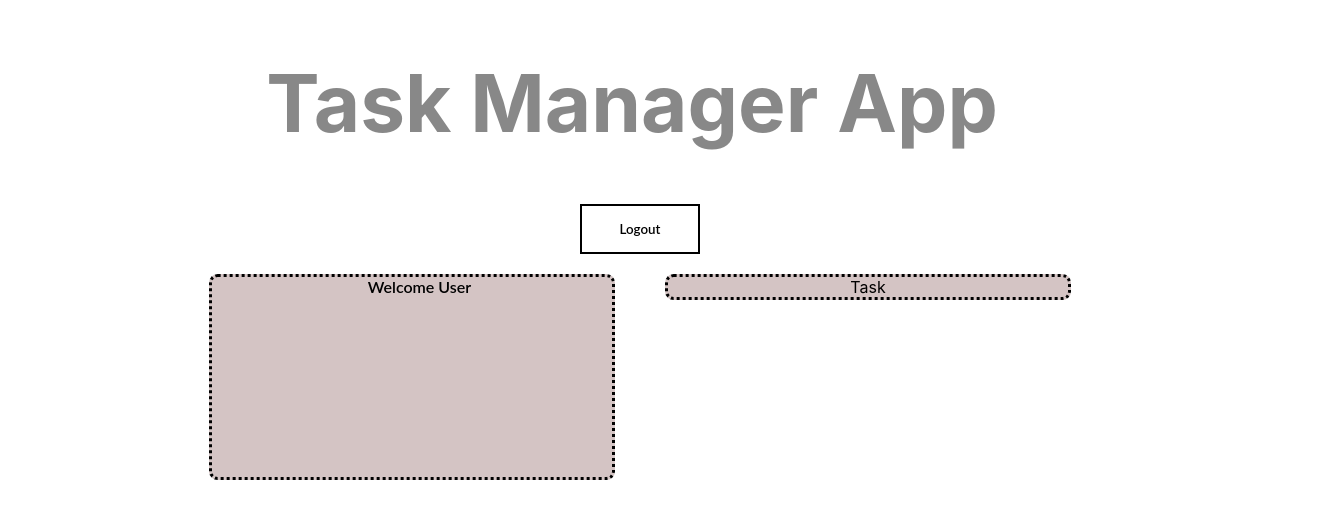
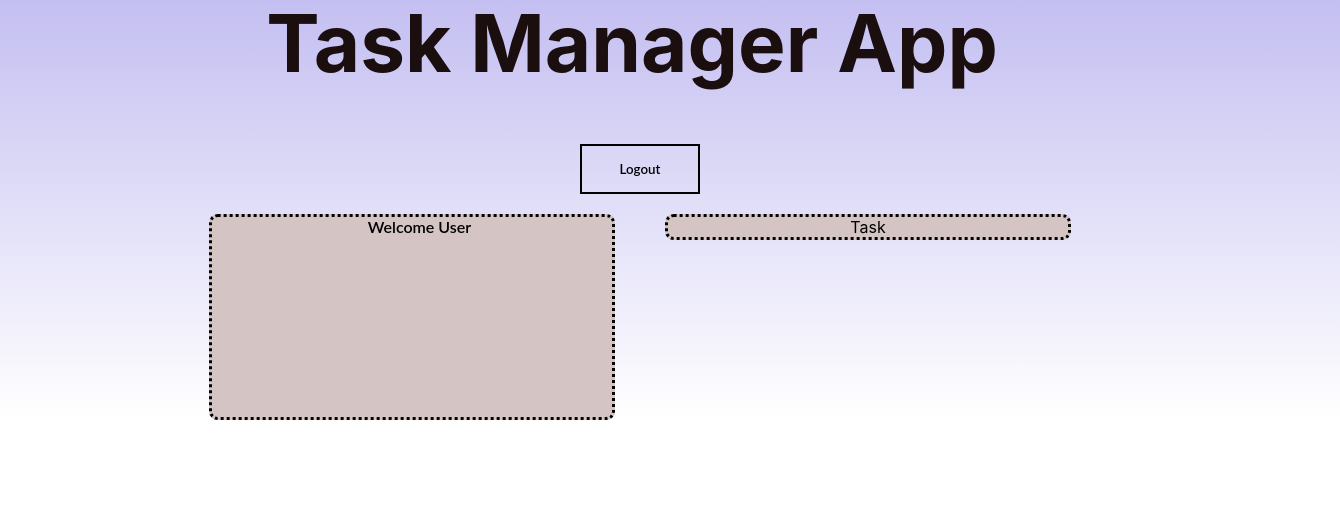
Before and after one commit to krish5512/taskManager, a React (Create React App) app in the folder tm_frontend/: page /profile in a window 1280 px wide. Shown: the top 518 px of the page, 1340 px wide, since content can reach past the window. Built offline with nearby package versions, Linux system fonts and the light colour scheme.

Commit message:
ui redefined

```diff
--- a/tm_frontend/public/index.html
+++ b/tm_frontend/public/index.html
@@ -4,7 +4,6 @@
     <meta charset="utf-8" />
     <link rel="icon" href="%PUBLIC_URL%/favicon.ico" />
     <meta name="viewport" content="width=device-width, initial-scale=1" />
-    <meta name="theme-color" content="#000000" />
     <meta
       name="description"
       content="Web site created using create-react-app"
@@ -15,29 +14,9 @@
       user's mobile device or desktop. See https://developers.google.com/web/fundamentals/web-app-manifest/
     -->
     <link rel="manifest" href="%PUBLIC_URL%/manifest.json" />
-    <!--
-      Notice the use of %PUBLIC_URL% in the tags above.
-      It will be replaced with the URL of the `public` folder during the build.
-      Only files inside the `public` folder can be referenced from the HTML.
-
-      Unlike "/favicon.ico" or "favicon.ico", "%PUBLIC_URL%/favicon.ico" will
-      work correctly both with client-side routing and a non-root public URL.
-      Learn how to configure a non-root public URL by running `npm run build`.
-    -->
-    <title>React App</title>
+    <title>Task Manager App</title>
   </head>
   <body>
-    <noscript>You need to enable JavaScript to run this app.</noscript>
     <div id="root"></div>
-    <!--
-      This HTML file is a template.
-      If you open it directly in the browser, you will see an empty page.
-
-      You can add webfonts, meta tags, or analytics to this file.
-      The build step will place the bundled scripts into the <body> tag.
-
-      To begin the development, run `npm start` or `yarn start`.
-      To create a production bundle, use `npm run build` or `yarn build`.
-    -->
   </body>
 </html>
--- a/tm_frontend/src/App.css
+++ b/tm_frontend/src/App.css
@@ -1,9 +1,13 @@
 .App {
+  margin: 0;
   text-align: center;
+  background-image: linear-gradient(rgb(195, 190, 241), white);
+  width: 100%;
+  height: 100%;
 }
 
 .App-header {
-  color: #888888;
+  color: #1a0e0e;
   margin-right: 16px;
   text-decoration: none;
   font-size: 40px;
--- a/tm_frontend/src/index.css
+++ b/tm_frontend/src/index.css
@@ -1,5 +1,5 @@
 body {
-  margin: 0;
+  margin : -60px;
   font-family: -apple-system, BlinkMacSystemFont, 'Segoe UI', 'Roboto', 'Oxygen',
     'Ubuntu', 'Cantarell', 'Fira Sans', 'Droid Sans', 'Helvetica Neue',
     sans-serif;
```
